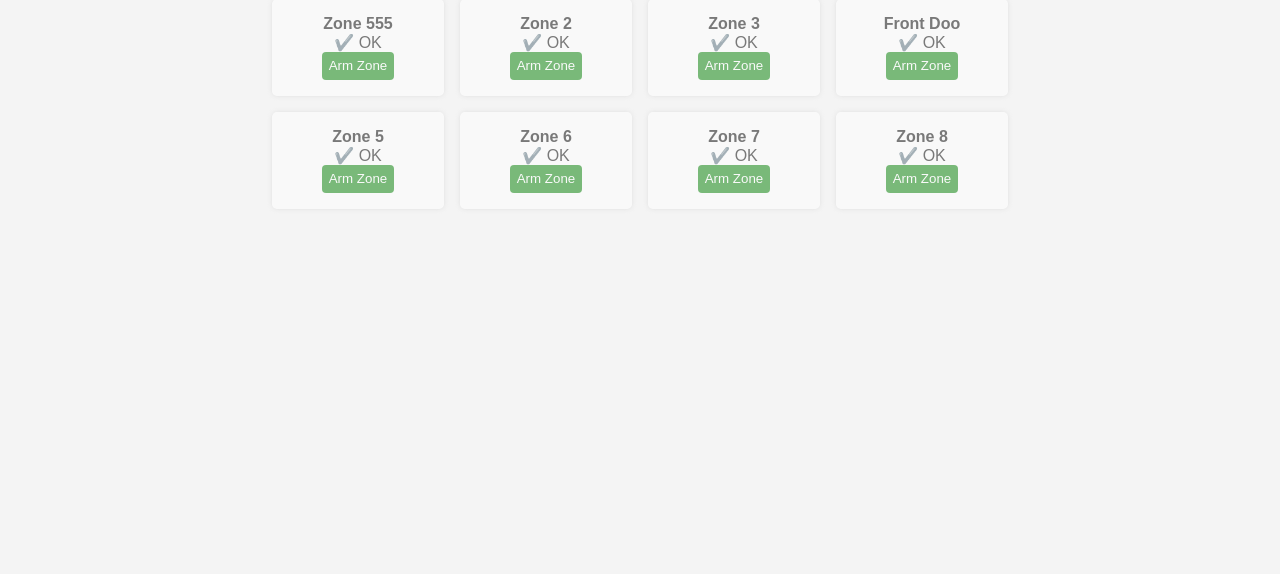
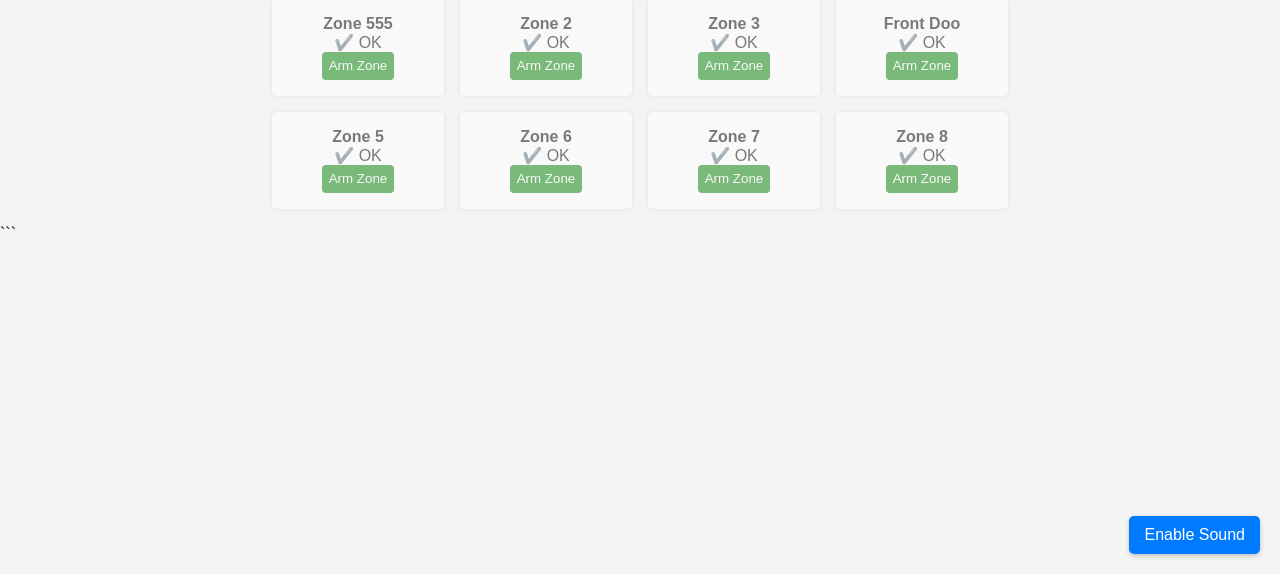
Before and after one commit to eplemonsqueezys/Home-Security-System, a Flask app: page / in a window 1280 px wide. Shown: the part 226-800 px from the top of the page. Run offline with Flask 3, Linux system fonts and the light colour scheme; data that the repository does not hold is empty.

Commit message:
Attempted audio fix

````diff
--- a/PI-Home-Security/templates/index.html
+++ b/PI-Home-Security/templates/index.html
@@ -23,6 +23,22 @@
   th, td { border: 1px solid #ccc; padding: 0.5em; text-align: center; }
   label { margin-left: 0.5em; }
   h3, h4 { margin-bottom: 0.5em; margin-top: 1.5em;}
+
+  /* Style for the new audio enablement button */
+  #enableAudioButton {
+    position: fixed;
+    bottom: 20px;
+    right: 20px;
+    z-index: 1000;
+    padding: 10px 15px;
+    background: #007bff;
+    color: white;
+    border: none;
+    border-radius: 5px;
+    cursor: pointer;
+    font-size: 1em;
+    box-shadow: 0 2px 5px rgba(0,0,0,0.2);
+  }
 </style>
 </head>
 <body>
@@ -123,11 +139,34 @@
 <audio id="alarmAudio" loop><source src="/static/alarm.mp3" type="audio/mpeg"/></audio>
 <audio id="dingAudio"><source src="/static/ding.mp3" type="audio/mpeg"/></audio>
 
+<button id="enableAudioButton">Enable Sound</button>
+
 <script>
 let armed, zones, zoneArmed, zoneLabels, pinLayout, schedules;
 let mode, homeModeZones = [], awayModeZones = [], smsNumbers = [], zoneDingUnarmed = [];
 const alarmAudio = document.getElementById('alarmAudio');
 const dingAudio = document.getElementById('dingAudio');
+
+// --- Audio Playback "Unlocker" ---
+// This function attempts to play and immediately pause both audio elements
+// when the user clicks the "Enable Sound" button. This registers a user
+// interaction with the browser, allowing subsequent programmatic playback.
+document.getElementById('enableAudioButton').onclick = () => {
+    alarmAudio.play().then(() => {
+        alarmAudio.pause();
+        alarmAudio.currentTime = 0;
+        console.log("Alarm audio unlocked.");
+    }).catch(e => console.warn("Could not play alarm audio initially (likely browser policy):", e));
+
+    dingAudio.play().then(() => {
+        dingAudio.pause();
+        dingAudio.currentTime = 0;
+        console.log("Ding audio unlocked.");
+        document.getElementById('enableAudioButton').style.display = 'none'; // Hide button after successful unlock
+    }).catch(e => console.warn("Could not play ding audio initially (likely browser policy):", e));
+};
+// --- End Audio Playback "Unlocker" ---
+
 
 async function fetchAll() {
   try {
@@ -204,8 +243,13 @@ function render(){
     zonesEl.appendChild(div);
   });
 
-  // Control alarm audio based on armed state and tripped zones
+  // Control alarm audio based on global armed state and any armed zone being tripped
   const anyArmedZoneTripped = zones.some((tripped, i) => zoneArmed[i] && tripped);
+
+  // console.log debugging (uncomment these lines to see values in browser console)
+  // console.log("Global system armed:", armed);
+  // console.log("Is any armed zone currently tripped?", anyArmedZoneTripped);
+
   if (armed && anyArmedZoneTripped) {
     alarmAudio.play().catch(e => console.error("Error playing alarm audio:", e));
   } else {
@@ -494,7 +538,7 @@ async function savePinLayout(){
         return; // Exit forEach early
     }
     newPinLayout[zoneIdx] = pinVal;
-  }); //test
+  });
 
   if (hasError) return; // Stop if there was a validation error
 
@@ -514,3 +558,4 @@ fetchAll(); // Initial fetch on page load
 
 </body>
 </html>
+```
````
